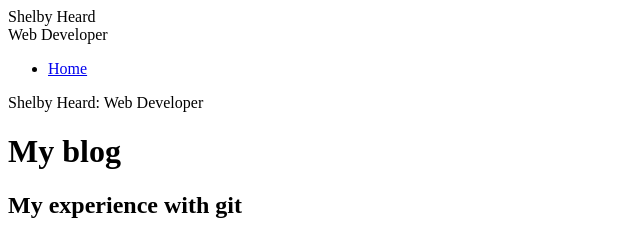
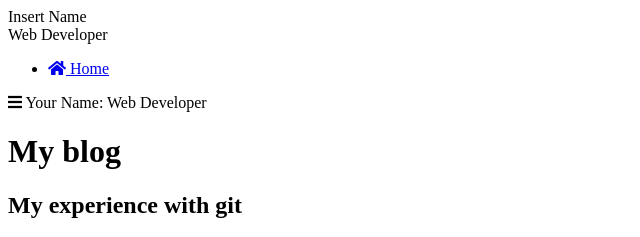
Before and after one commit to sheard93/personal-blog, a plain HTML site: page index.html in a window 1280 px wide. Shown: the top 237 px of the page, 0-640 px from the left. Drawn offline with Linux system fonts and the light colour scheme.

Commit message:
Add Font Awesome Icons

```diff
--- a/index.html
+++ b/index.html
@@ -4,6 +4,7 @@
   <meta charset="UTF-8">
   <meta name="viewport" content="width=device=width, initial-scle=1.0">
   <meta http-equiv="X-UA-Compatible" content="ie=edge">
+  <link rel="stylesheet" href="https://use.fontawesome.com/releases/v5.4.1/css/all.css">
   <title>Shelby Heard - Web Developer</title>
 </head>
 
@@ -12,17 +13,18 @@
     <div class="wrapper">
       <nav>
         <div class="inner-wrap">
-          <div class="site-header">Shelby Heard</div>
+          <div class="site-header">Insert Name</div>
           <div class="site-subheader">Web Developer</div>
           <ul class="site-navigation">
-            <li><a href="index.html">Home</a></li>
+            <li><a href="index.html"><i class="fas fa-home"></i> Home</a></li>
           </ul>
         </div>
       </nav>
       <main>
         <div class="menu">
           <div class="menu-icon" id="sidebarCollapse">
-            <span class="mobile-header">Shelby Heard: Web Developer</span>
+            <i class="fas fa-bars"></i>
+            <span class="mobile-header"> Your Name: Web Developer</span>
           </div>
         </div>
         <h1>My blog</h1>
```
